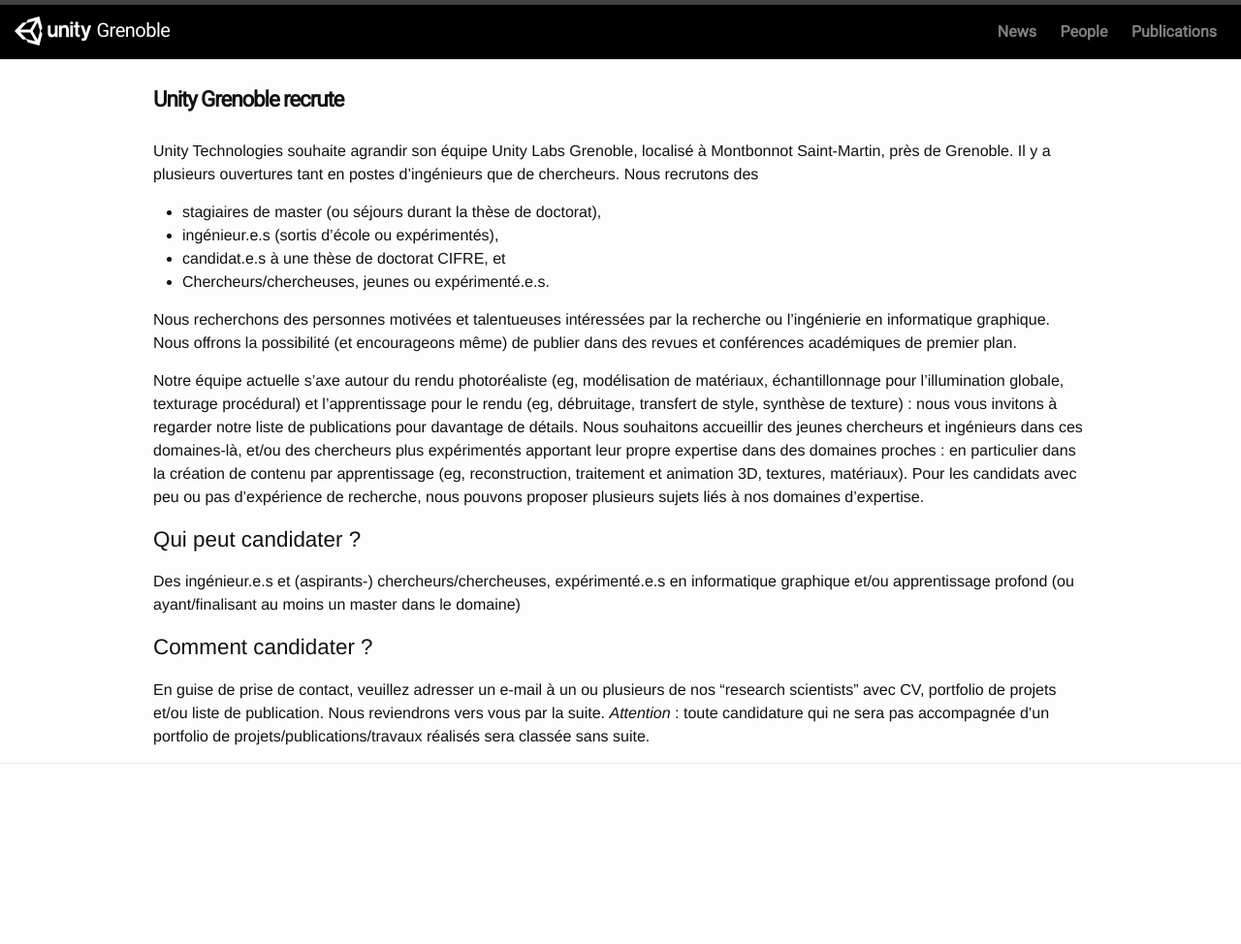
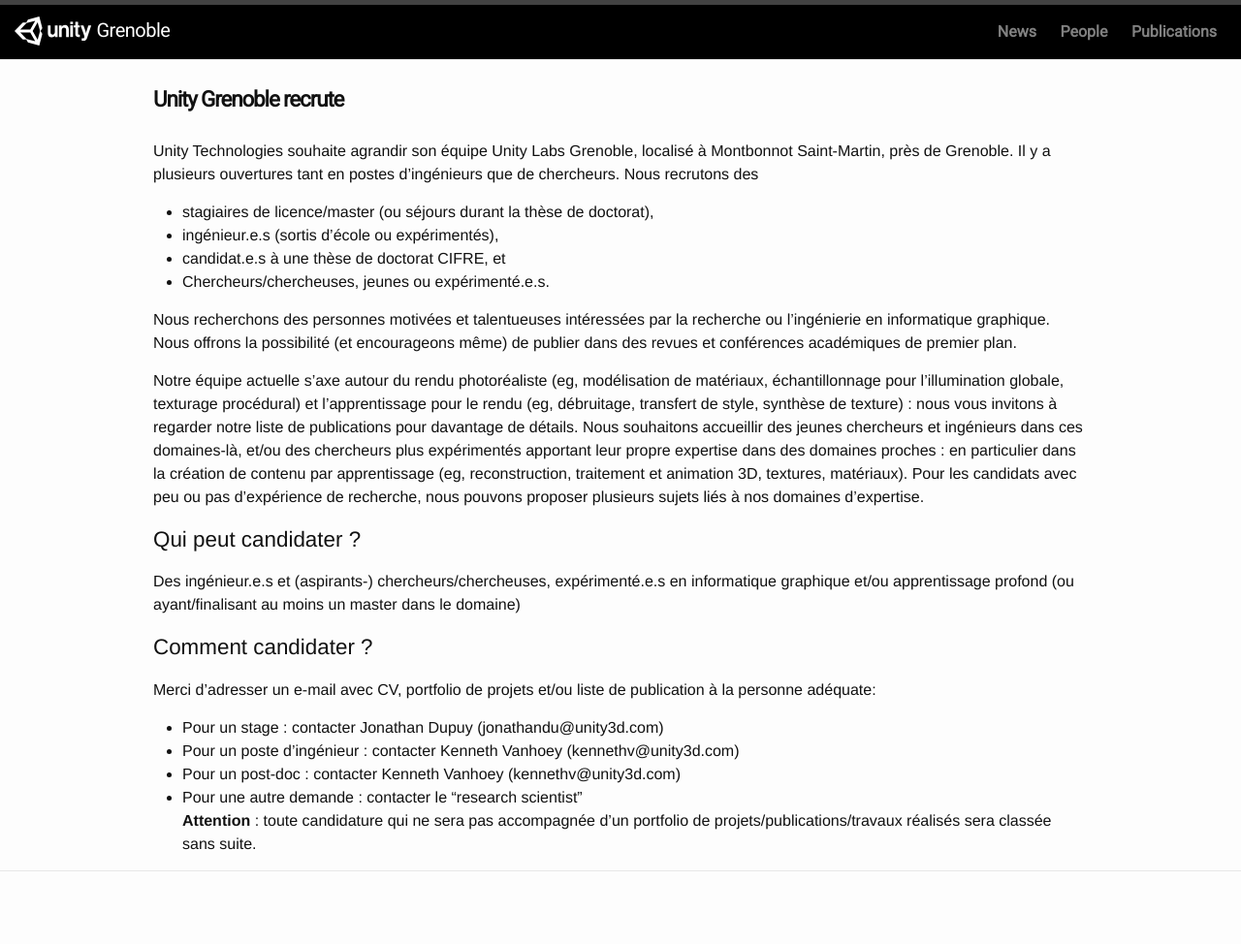
Before and after one commit to unity-grenoble/website, a Jekyll site: the page built from _posts/2019-09-17-news-looking-for-talent.markdown, in a window 1280 px wide. Shown: the whole page at 97% size. Built offline with Jekyll 4.4.1, drawn with Linux system fonts in a browser that asks for light colours; before the commit the page ends 900 px from its top, so only the background shows below that.

Commit message:
MAJ fiche de recrutement

```diff
--- a/_posts/2019-09-17-news-looking-for-talent.markdown
+++ b/_posts/2019-09-17-news-looking-for-talent.markdown
@@ -9,7 +9,7 @@
 
 
 Unity Technologies souhaite agrandir son équipe Unity Labs Grenoble, localisé à Montbonnot Saint-Martin, près de Grenoble. Il y a plusieurs ouvertures tant en postes d’ingénieurs que de chercheurs. Nous recrutons des
-* stagiaires de master (ou séjours durant la thèse de doctorat),
+* stagiaires de licence/master (ou séjours durant la thèse de doctorat),
 * ingénieur.e.s (sortis d’école ou expérimentés),
 * candidat.e.s à une thèse de doctorat CIFRE, et
 * Chercheurs/chercheuses, jeunes ou expérimenté.e.s.
@@ -23,5 +23,9 @@
 Des ingénieur.e.s et (aspirants-) chercheurs/chercheuses, expérimenté.e.s en informatique graphique et/ou apprentissage profond (ou ayant/finalisant au moins un master dans le domaine)
 
 ##### Comment candidater ?
-En guise de prise de contact, veuillez adresser un e-mail à un ou plusieurs de nos "research scientists" avec CV, portfolio de projets et/ou liste de publication. Nous reviendrons vers vous par la suite.
-*Attention* : toute candidature qui ne sera pas accompagnée d'un portfolio de projets/publications/travaux réalisés sera classée sans suite.
+Merci d'adresser un e-mail avec CV, portfolio de projets et/ou liste de publication à la personne adéquate:
+* Pour un stage : contacter Jonathan Dupuy (jonathandu@unity3d.com)
+* Pour un poste d'ingénieur : contacter Kenneth Vanhoey (kennethv@unity3d.com)
+* Pour un post-doc : contacter Kenneth Vanhoey (kennethv@unity3d.com)
+* Pour une autre demande : contacter le "research scientist"
+**Attention** : toute candidature qui ne sera pas accompagnée d'un portfolio de projets/publications/travaux réalisés sera classée sans suite.
```
